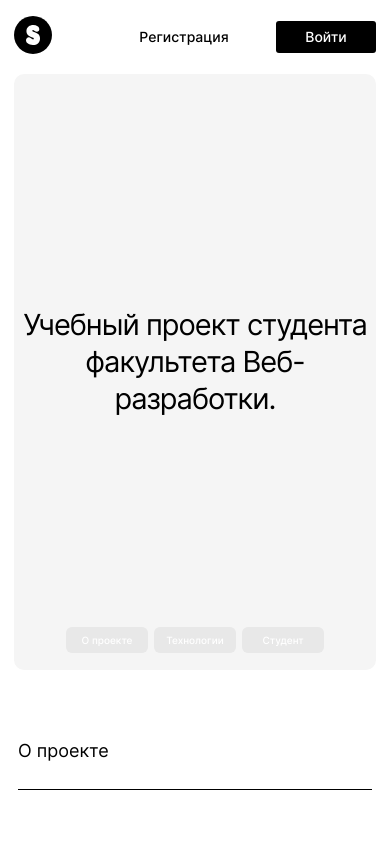
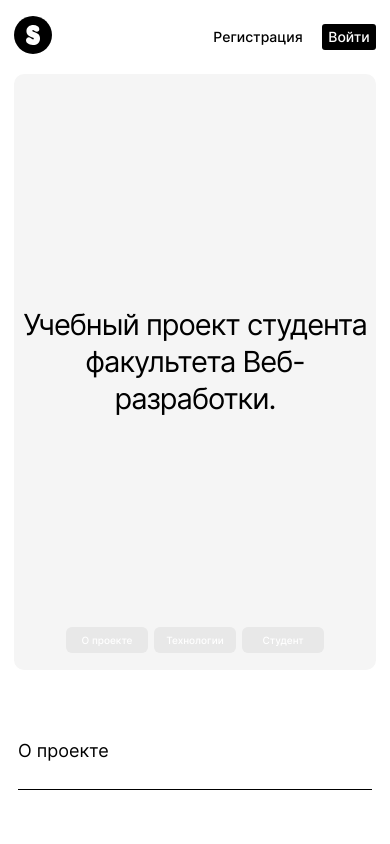
Before and after one commit to TimAbuev/movies-explorer-frontend, a React app: page / in a window 390 px wide. Shown: the top 844 px of the page. Built offline with nearby package versions, Linux system fonts and the light colour scheme; no server answers.

Commit message:
feat: finished header

```diff
--- a/src/components/header/Header.css
+++ b/src/components/header/Header.css
@@ -11,9 +11,15 @@
   position: relative;
 }
 
-.header__conatainer {
+.header__nav-container {
   display: flex;
   flex-direction: row;
+}
+
+.header__container {
+  display: flex;
+  flex-direction: row;
+  align-items: center;
 }
 
 .header__link {
@@ -29,7 +35,6 @@
   font-size: 14px;
   line-height: 16px;
   border-radius: 20px;
-  margin-left: 50px;
 }
 
 .header__link_invisible {
@@ -45,7 +50,8 @@
   background-color: black;
   color: white;
   border-radius: 3px;
-  margin-left: 10px;
+  margin-left: 30px;
+  width: 76px;
 }
 
 .header__link-signup {
@@ -79,7 +85,9 @@
 /* less than 960 px */
 
 @media screen and (max-width: 960px) {
-  .header__conatainer, .header__link-account {
+
+  .header__nav-container,
+  .header__link-account {
     display: none;
   }
 
@@ -92,8 +100,18 @@
   }
 }
 
+/* less than 631px*/
+
 @media screen and (max-width: 631px) {
   .header {
     margin: 0 14px;
   }
+
+  .header__link-signin {
+    margin-left: 14px;
+    width: 54px;
+    height: 26px;
+  }
+
+
 }
--- a/src/components/header/Header.js
+++ b/src/components/header/Header.js
@@ -24,7 +24,8 @@ function Header(props) {
   return (
     <header className="header">
       <Logo />
-      <div className="header__conatainer">
+      <div className="header__container">
+        <div className="header__nav-container">
           <Navigation
             linkName1={linkName1}
             toLink1={toLink1}
@@ -53,6 +54,7 @@ function Header(props) {
           className={`header__burger ${toHideBurger ? "header__burger_invisible" : ''}`}
           onClick={handleBurger}>
         </button>
+      </div>
     </header>
 
   );
```
Lines whose indentation alone changed are shown as unchanged.
